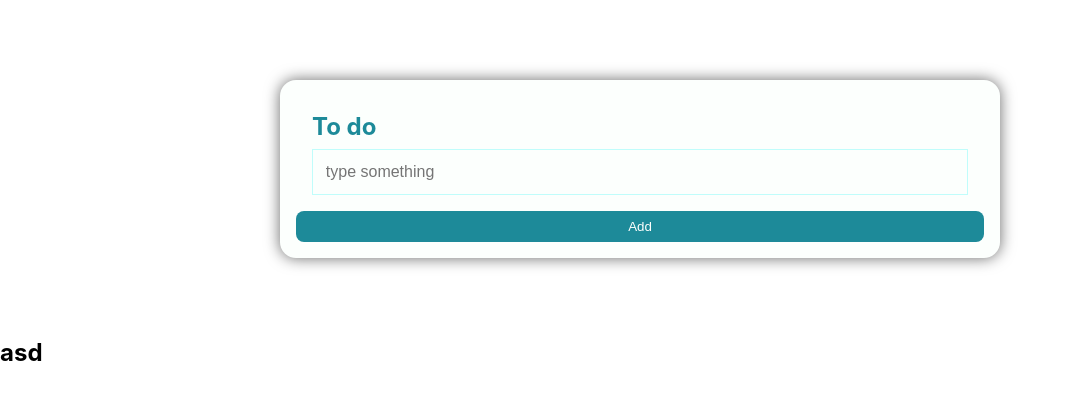
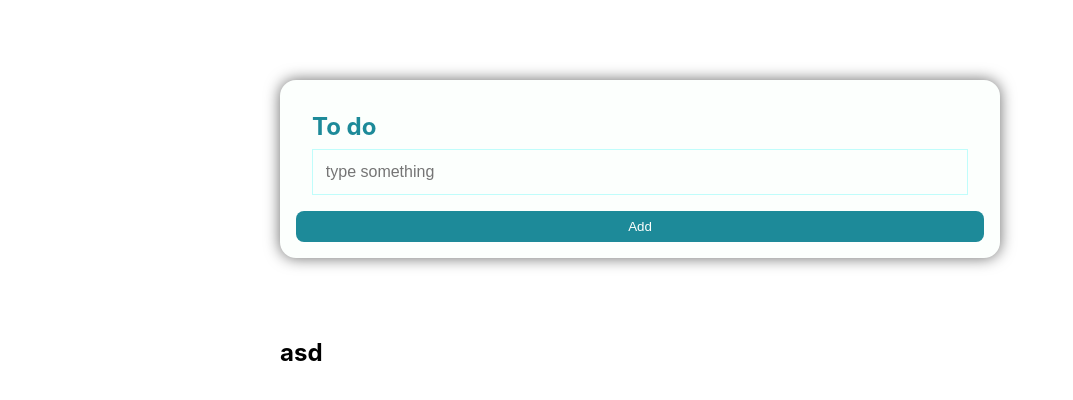
Before and after one commit to YasudaYutaka/simple-to-do-list, a React (Create React App) app: page / in a window 1280 px wide. Shown: the top 400 px of the page, without its empty margins (0-1073 px from the left). Built offline with nearby package versions, Linux system fonts and the light colour scheme.

Commit message:
.items-section & .nothing

```diff
--- a/src/App.css
+++ b/src/App.css
@@ -8,3 +8,14 @@
     border-radius: 1rem;
     margin: 5rem auto;
 }
+
+.items-section {
+    width: 45rem;
+    max-width: 90%;;
+    margin: auto;
+}
+
+.nothing {
+    text-align: center;
+    font-size: 2rem;
+}
```
